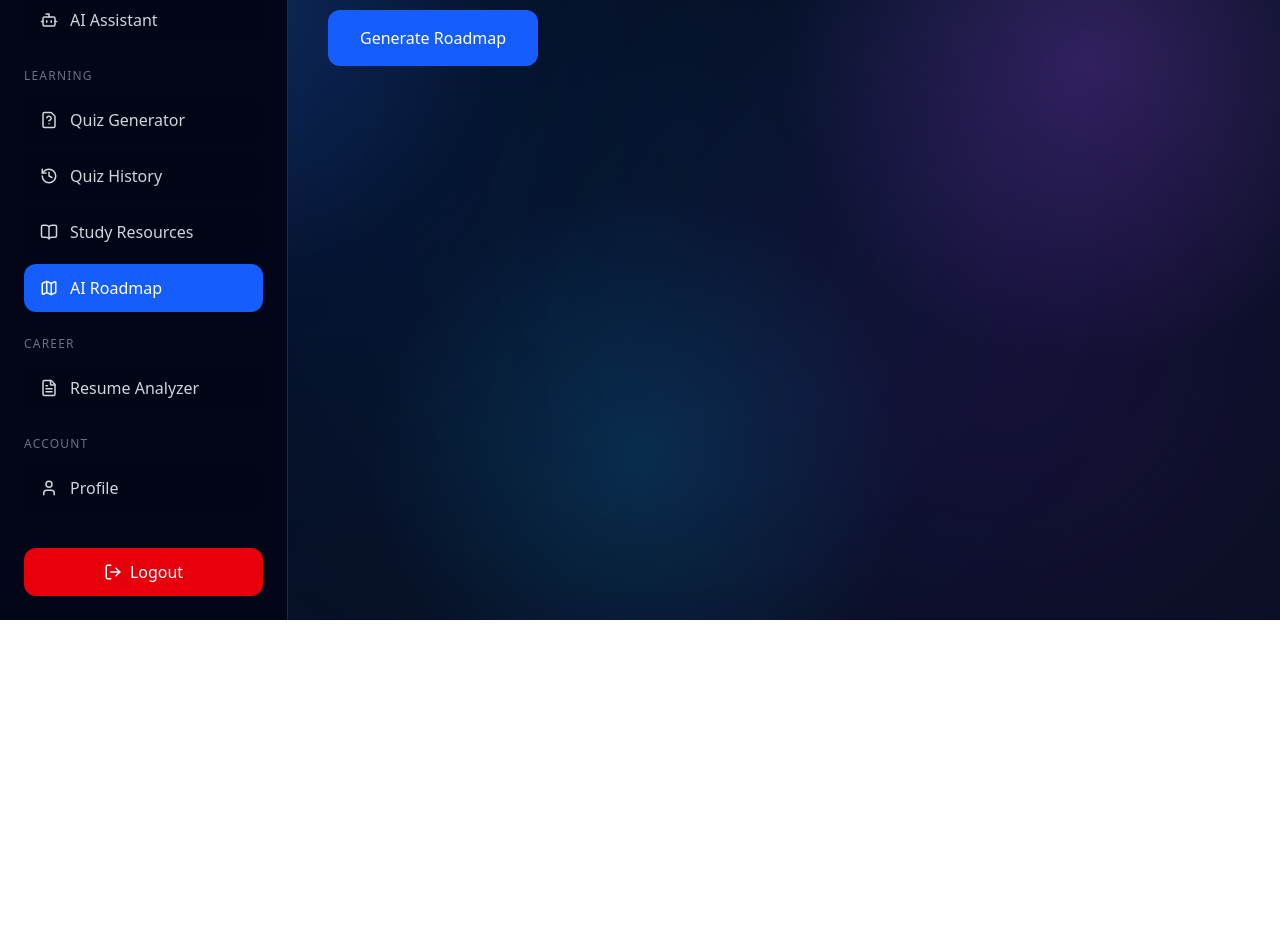
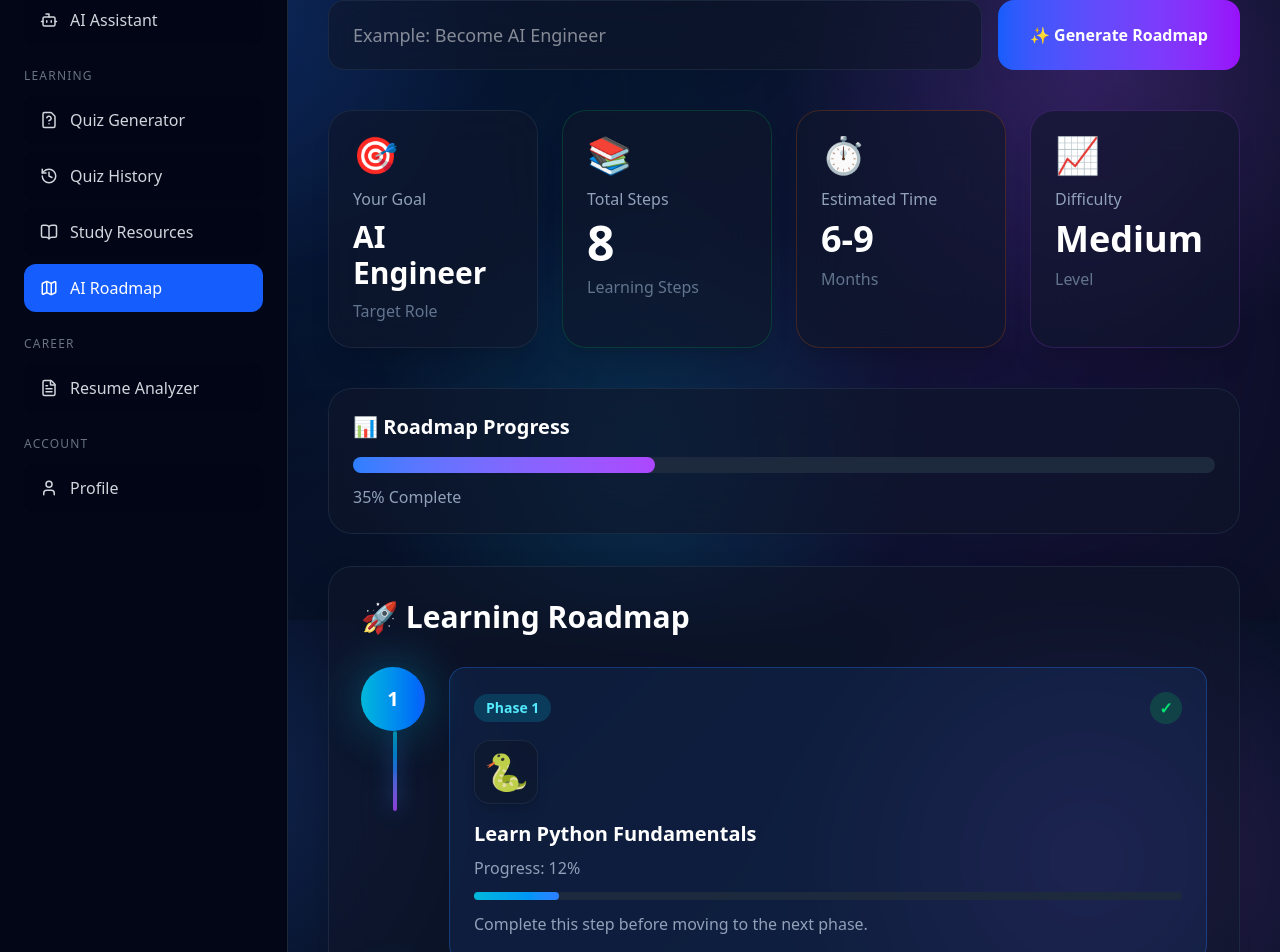
Before and after one commit to sushmitha20reddy/ai-driven-resource-management-platform, a Next.js app in the folder frontend/: page /roadmap in a window 1280 px wide. Shown: the part 180-1132 px from the top of the page. Before the commit the page ends 800 px from the top, so only its background shows below. Built offline with nearby package versions, Linux system fonts and the light colour scheme.

Commit message:
Enhanced AI roadmap UI with timeline and animations

```diff
--- a/frontend/app/roadmap/page.tsx
+++ b/frontend/app/roadmap/page.tsx
@@ -4,15 +4,34 @@ import { useState } from "react";
 import axios from "axios";
 import Sidebar from "../../components/Sidebar";
 
+const phaseIcons = [
+  "🐍",
+  "📚",
+  "🗄️",
+  "🤖",
+  "🧠",
+  "🚀",
+  "⚙️",
+  "💼"
+];
+
 export default function RoadmapPage() {
 
   const [goal, setGoal] = useState("");
 
-  const [roadmap, setRoadmap] =
-    useState("");
 
-  const [loading, setLoading] =
-    useState(false);
+  const [roadmapData, setRoadmapData] = useState([
+  "Learn Python Fundamentals",
+  "Master Data Structures & Algorithms",
+  "Learn SQL & Databases",
+  "Study Machine Learning",
+  "Deep Learning & Neural Networks",
+  "Build AI Projects",
+  "Learn MLOps & Deployment",
+  "Apply for AI Engineer Roles"
+]);
+
+  const [loading, setLoading] = useState(false);
 
  const generateRoadmap = async () => {
 
@@ -20,15 +39,17 @@ export default function RoadmapPage() {
 
     setLoading(true);
 
-      const response =
-        await axios.post(
-          "https://ai-platform-backend-5msg.onrender.com/generate-roadmap",
+    const API_URL =
+      "https://ai-platform-backend-5msg.onrender.com";
+
+    const response = await axios.post(
+      `${API_URL}/roadmap`,
       {
-            goal
+        goal: goal
       }
     );
 
-      setRoadmap(
+    setRoadmapData(
       response.data.roadmap
     );
 
@@ -36,9 +57,7 @@ export default function RoadmapPage() {
 
     console.error(error);
 
-      alert(
-        "Failed to generate roadmap"
-      );
+    alert("Failed to generate roadmap");
 
   } finally {
 
@@ -56,45 +75,445 @@ export default function RoadmapPage() {
 
       <section className="flex-1 p-10">
 
-        <h1 className="text-5xl font-bold mb-6">
+        <div className="mb-10">
+
+  <h1
+    className="
+      text-6xl
+      font-extrabold
+      bg-gradient-to-r
+      from-blue-400
+      via-cyan-400
+      to-purple-500
+      bg-clip-text
+      text-transparent
+      mb-3
+    "
+  >
     AI Learning Roadmap 🚀
   </h1>
 
+  <p className="text-slate-400 text-lg">
+    Get a personalized AI-powered learning roadmap to achieve your goals
+  </p>
+
+</div>
+
+       <div className="flex gap-4 mb-10">
+
   <input
+    placeholder="Example: Become AI Engineer"
     value={goal}
-          onChange={(e) =>
-            setGoal(e.target.value)
-          }
-          placeholder="Example: Become AI Engineer"
-          className="w-full bg-gray-900 border border-gray-700 rounded-xl px-5 py-4 mb-5"
+    onChange={(e) => setGoal(e.target.value)}
+    className="
+      flex-1
+      bg-slate-900/60
+      backdrop-blur-xl
+      border
+      border-slate-700/40
+      rounded-2xl
+      px-6
+      py-5
+      text-white
+      text-lg
+      outline-none
+    "
   />
 
   <button
     onClick={generateRoadmap}
-          className="bg-blue-600 px-8 py-4 rounded-xl"
+    className="
+      px-8
+      py-5
+      rounded-2xl
+      bg-gradient-to-r
+      from-blue-600
+      to-purple-600
+      font-semibold
+      hover:scale-105
+      transition-all
+    "
   >
-          {
-            loading
+    {loading
  ? "Generating..."
-            : "Generate Roadmap"
-          }
+ : "✨ Generate Roadmap"}
   </button>
-
-        {
-
-          roadmap && (
-
-            <div className="mt-10 bg-gray-900 p-8 rounded-2xl border border-gray-800">
-
-              <pre className="whitespace-pre-wrap">
-                {roadmap}
-              </pre>
 
 </div>
 
-          )
+        <div className="grid md:grid-cols-4 gap-6 mb-10">
 
+  {/* Goal */}
+  <div
+    className="
+      bg-slate-900/60
+      backdrop-blur-xl
+      border border-slate-700/40
+      rounded-3xl
+      p-6
+      shadow-xl
+      hover:scale-105
+      transition-all
+    "
+  >
+    <div className="text-4xl mb-3">🎯</div>
+
+    <h3 className="text-slate-400">
+      Your Goal
+    </h3>
+
+    <p className="text-3xl font-bold mt-2">
+      AI Engineer
+    </p>
+
+    <p className="text-slate-500 mt-2">
+      Target Role
+    </p>
+  </div>
+
+  {/* Steps */}
+  <div
+    className="
+      bg-slate-900/60
+      backdrop-blur-xl
+      border border-green-500/20
+      rounded-3xl
+      p-6
+      shadow-xl
+      hover:scale-105
+      transition-all
+    "
+  >
+    <div className="text-4xl mb-3">📚</div>
+
+    <h3 className="text-slate-400">
+      Total Steps
+    </h3>
+
+    <p className="text-5xl font-bold mt-2">
+      8
+    </p>
+
+    <p className="text-slate-500 mt-2">
+      Learning Steps
+    </p>
+  </div>
+
+  {/* Duration */}
+  <div
+    className="
+      bg-slate-900/60
+      backdrop-blur-xl
+      border border-orange-500/20
+      rounded-3xl
+      p-6
+      shadow-xl
+      hover:scale-105
+      transition-all
+    "
+  >
+    <div className="text-4xl mb-3">⏱</div>
+
+    <h3 className="text-slate-400">
+      Estimated Time
+    </h3>
+
+    <p className="text-4xl font-bold mt-2">
+      6-9
+    </p>
+
+    <p className="text-slate-500 mt-2">
+      Months
+    </p>
+  </div>
+
+  {/* Difficulty */}
+  <div
+    className="
+      bg-slate-900/60
+      backdrop-blur-xl
+      border border-purple-500/20
+      rounded-3xl
+      p-6
+      shadow-xl
+      hover:scale-105
+      transition-all
+    "
+  >
+    <div className="text-4xl mb-3">📈</div>
+
+    <h3 className="text-slate-400">
+      Difficulty
+    </h3>
+
+    <p className="text-4xl font-bold mt-2">
+      Medium
+    </p>
+
+    <p className="text-slate-500 mt-2">
+      Level
+    </p>
+  </div>
+
+</div>
+
+<div
+ className="
+ bg-slate-900/60
+ backdrop-blur-xl
+ border border-slate-700/40
+ rounded-3xl
+ p-6
+ mb-8
+ "
+>
+
+<h2 className="text-xl font-bold mb-4">
+📊 Roadmap Progress
+</h2>
+
+<div className="w-full bg-slate-800 h-4 rounded-full">
+
+<div
+ className="
+ bg-gradient-to-r
+ from-blue-500
+ to-purple-500
+ h-4
+ rounded-full
+ "
+ style={{
+  width: "35%"
+ }}
+/>
+
+</div>
+
+<p className="text-slate-400 mt-3">
+35% Complete
+</p>
+
+</div>
+
+
+{roadmapData.length > 0 && (
+
+<div
+  className="
+    bg-slate-900/60
+    backdrop-blur-xl
+    border border-slate-700/40
+    rounded-3xl
+    p-8
+    shadow-2xl
+    mb-10
+  "
+>
+
+  <h2 className="text-3xl font-bold mb-8">
+    🚀 Learning Roadmap
+  </h2>
+
+  <div className="space-y-6">
+
+    {roadmapData.map((step, index) => (
+
+      <div
+  key={index}
+  className="
+    flex
+    items-start
+    gap-6
+    relative
+  "
+>
+
+        {/* Number Circle */}
+
+        {index !== roadmapData.length - 1 && (
+
+  <div
+    className="
+      absolute
+      left-8
+      top-16
+      w-1
+      h-20
+      rounded-full
+      bg-gradient-to-b
+      from-cyan-500
+      via-blue-500
+      to-purple-500
+      opacity-80
+      shadow-[0_0_20px_rgba(59,130,246,0.8)]
+    "
+  />
+
+)}
+
+<div className="relative">
+
+  <div
+    className="
+      absolute
+      inset-0
+      bg-cyan-500/40
+      blur-xl
+      rounded-full
+      animate-pulse
+    "
+  />
+
+  <div
+    className="
+      relative
+      w-16
+      h-16
+      rounded-full
+      bg-gradient-to-r
+      from-cyan-500
+      to-blue-600
+      flex
+      items-center
+      justify-center
+      text-xl
+      font-bold
+      shadow-2xl
+    "
+  >
+    {index + 1}
+  </div>
+
+</div>
+
+        {/* Card */}
+
+       <div
+  className={`
+    flex-1
+    rounded-2xl
+    p-6
+    transition-all
+    duration-300
+    hover:scale-[1.03]
+    hover:-translate-y-1
+    hover:shadow-[0_0_40px_rgba(59,130,246,0.25)]
+    hover:scale-[1.02]
+    ${
+      [
+        "bg-blue-500/10 border border-blue-500/30 hover:border-cyan-400",
+        "bg-green-500/10 border border-green-500/30 hover:border-cyan-400",
+        "bg-purple-500/10 border border-purple-500/30 hover:border-cyan-400",
+        "bg-pink-500/10 border border-pink-500/30 hover:border-cyan-400",
+        "bg-orange-500/10 border border-orange-500/30 hover:border-cyan-400",
+        "bg-cyan-500/10 border border-cyan-500/30 hover:border-cyan-400",
+        "bg-yellow-500/10 border border-yellow-500/30 hover:border-cyan-400",
+        "bg-red-500/10 border border-red-500/30 hover:border-cyan-400"
+      ][index % 8]
     }
+  `}
+>
+
+  <div className="flex items-center justify-between mb-4">
+
+  <span
+    className="
+      px-3
+      py-1
+      rounded-full
+      bg-cyan-500/20
+      text-cyan-300
+      text-sm
+      font-semibold
+    "
+  >
+    Phase {index + 1}
+  </span>
+
+  <div
+    className="
+      w-8
+      h-8
+      rounded-full
+      bg-green-500/20
+      flex
+      items-center
+      justify-center
+      text-green-400
+      font-bold
+    "
+  >
+    ✓
+  </div>
+
+</div>
+
+
+<div
+  className="
+    w-16
+    h-16
+    rounded-2xl
+    flex
+    items-center
+    justify-center
+    text-4xl
+    bg-slate-900/60
+    border
+    border-slate-700/40
+    mb-4
+    shadow-lg
+  "
+>
+  {phaseIcons[index % phaseIcons.length]}
+</div>
+
+  <h3
+    className="
+      text-xl
+      font-bold
+      text-white
+    "
+  >
+    {step}
+  </h3>
+
+<p className="text-slate-400 mt-2">
+  Progress: {(index + 1) * 12}%
+</p>
+
+<div className="w-full bg-slate-800 h-2 rounded-full mt-3">
+
+  <div
+    className="
+      bg-gradient-to-r
+      from-cyan-500
+      to-blue-500
+      h-2
+      rounded-full
+    "
+    style={{
+      width: `${(index + 1) * 12}%`
+    }}
+  />
+
+</div>
+
+  <p className="text-slate-400 mt-3">
+    Complete this step before moving to the next phase.
+  </p>
+
+</div>
+
+      </div>
+
+    ))}
+
+  </div>
+
+</div>
+
+)}
 
       </section>
 
```
Lines whose indentation alone changed are shown as unchanged.
